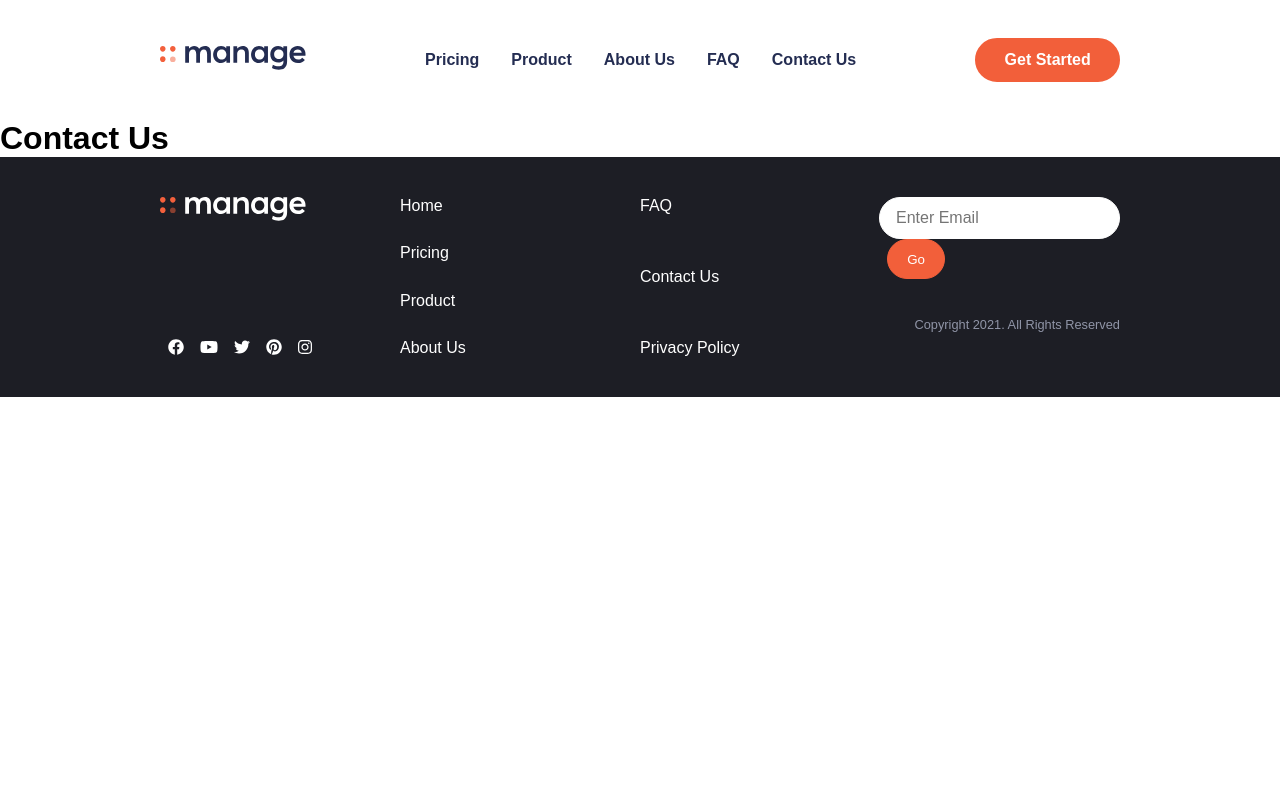
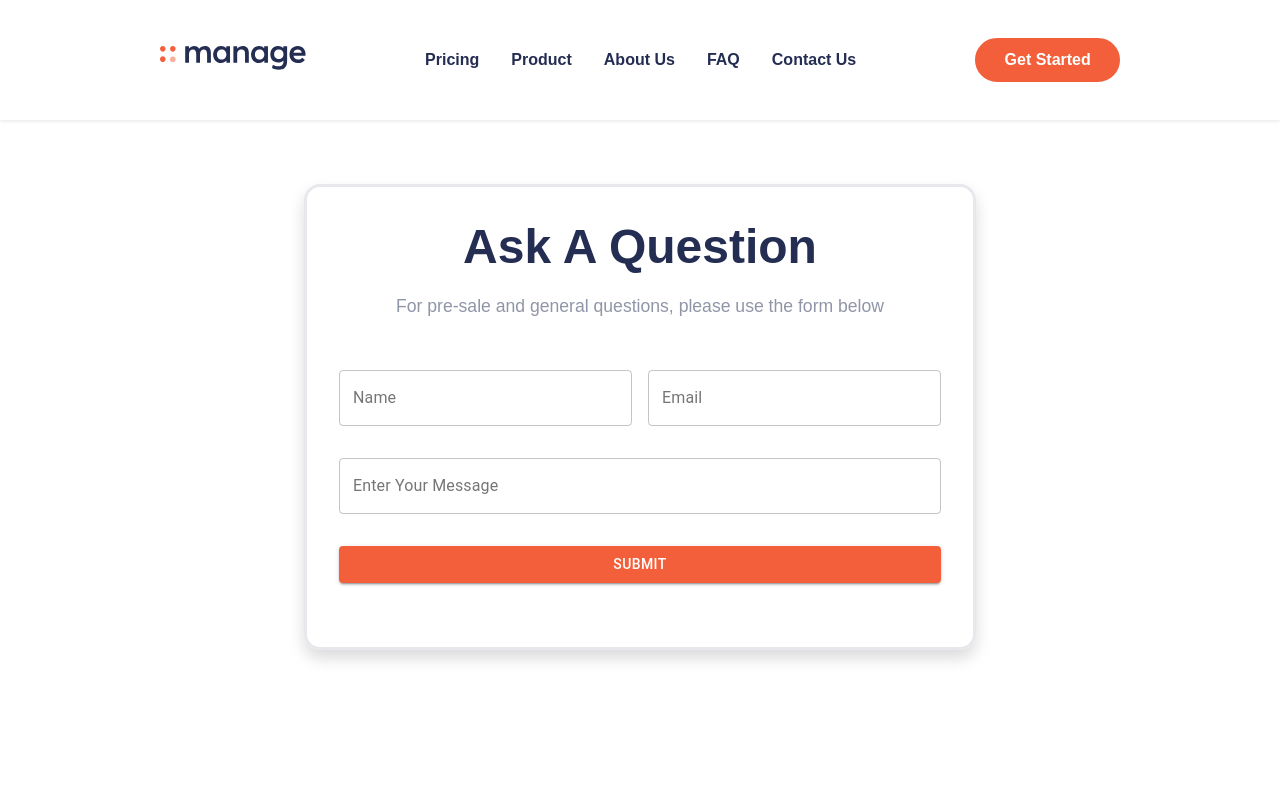
Before and after one commit to Medici305/Manage-Landing-Page, a React (Create React App) app: page /contact-us in a window 1280 px wide. Shown: the top 800 px of the page. Built offline with nearby package versions, Linux system fonts and the light colour scheme; a web font is replaced by a local one.

Commit message:
9. Contact Us desktop View.

```diff
--- a/package.json
+++ b/package.json
@@ -7,6 +7,7 @@
     "@fortawesome/free-brands-svg-icons": "^5.15.2",
     "@fortawesome/free-solid-svg-icons": "^5.15.2",
     "@fortawesome/react-fontawesome": "^0.1.14",
+    "@material-ui/core": "^4.11.2",
     "@testing-library/jest-dom": "^5.11.9",
     "@testing-library/react": "^11.2.3",
     "@testing-library/user-event": "^12.6.0",
@@ -15,6 +16,7 @@
     "react-dom": "^17.0.1",
     "react-router-dom": "^5.2.0",
     "react-scripts": "4.0.1",
+    "react-typing-animation": "^1.6.2",
     "styled-components": "^5.2.1",
     "web-vitals": "^0.2.4"
   },
--- a/src/App.js
+++ b/src/App.js
@@ -1,5 +1,6 @@
 import React from 'react';
 import GlobalStyle from './components/GlobalStyle';
+import Advert from './components/Advert';
 import Footer from './components/Footer';
 import Home from './pages/Home';
 import Nav from './components/Nav';
@@ -35,6 +36,7 @@ function App() {
           <ContactUs />
         </Route>
       </Switch>
+      <Advert />
       <Footer />
     </div>
   );
--- a/src/Styles.js
+++ b/src/Styles.js
@@ -78,7 +78,6 @@ font-weight: 700;
 export const Line = styled.div`
     height: .2rem;
     margin: 1rem 0rem;
-width: 100%;
+    width: 80rem;
     background: hsl(228, 39%, 23%);
-
 `;
--- a/src/components/BetterProduct.js
+++ b/src/components/BetterProduct.js
@@ -2,12 +2,15 @@ import React from 'react';
 import styled from 'styled-components';
 import { Button2 } from '../Styles';
 import illustration from '../images/illustration-intro.svg';
+import Typing from 'react-typing-animation';
 
 const BetterProduct = () => {
     return (
         <Product>
             <Container>
-                <h2>Bring everyone together to build better products.</h2>
+                <Typing>
+                    <h2>Bring everyone together to build better products.</h2>
+                </Typing>
                 <p>
                     Manage makes it simple for software teams
                     to plan day-to-day tasks while keeping the
@@ -26,7 +29,6 @@ const BetterProduct = () => {
 
 const Product = styled.div`
     height: 80vh;
-    background: #fff;
     padding: 4rem 10rem;
     display: flex;
 `;
--- a/src/components/Difference.js
+++ b/src/components/Difference.js
@@ -64,7 +64,6 @@ const Difference = () => {
 
 const Different = styled.div`
     height: 110vh;
-    background: #fff;
     padding: 4rem 10rem;
     display: flex;
 `;
--- a/src/components/GlobalStyle.js
+++ b/src/components/GlobalStyle.js
@@ -16,6 +16,11 @@ const GlobalStyle = createGlobalStyle`
         font-size: 1.1rem;
         padding: 1rem 0rem;
         line-height: 2rem;
+    }
+
+    h1 {
+        color: hsl(228, 39%, 23%);
+        font-size: 3rem;
     }
 
     h3 {
--- a/src/components/Nav.js
+++ b/src/components/Nav.js
@@ -42,6 +42,7 @@ const StyleNav = styled.div`
     color: #fff;
     padding: 0rem 10rem;
     background: #fff;
+    box-shadow: 0 1px 4px 0 rgba(0,0,0,.1);
     nav {
         list-style: none;
         display: flex;
--- a/src/components/Testimonials.js
+++ b/src/components/Testimonials.js
@@ -45,7 +45,6 @@ const Testimonials = () => {
 
 const Testimonial = styled.div`
     min-height: 90vh;
-    background: #fff;
     display: flex;
     flex-direction: column;
     align-items: center;
--- a/src/pages/ContactUs.js
+++ b/src/pages/ContactUs.js
@@ -1,10 +1,79 @@
 import React from 'react';
-//import styled from 'styled-components';
+import styled from 'styled-components';
+import TextField from '@material-ui/core/TextField';
+import Button from '@material-ui/core/Button';
 
 const ContactUs = () => {
     return (
-        <h1>Contact Us</h1>
+        <FormStyled>
+            <FormBox noValidate autoComplete="off">
+                <h1>Ask A Question</h1>
+                <p>For pre-sale and general questions, please use the form below</p>
+                <StyleInput>
+                    <TextField style={styleInput} id="name" label="Name" variant="outlined" />
+                    <TextField style={styleInput2} id="email" label="Email" variant="outlined" />
+                </StyleInput>
+                <TextArea
+                    id="text-area"
+                    label="Enter Your Message"
+                    multiline
+                    variant="outlined"
+                />
+                <Button style={styleButton} variant="contained">
+                    Submit
+                </Button>
+            </FormBox>
+        </FormStyled>
     )
 }
 
+const FormStyled = styled.div`
+    min-height: 90vh;
+    display: flex;
+    flex-direction: column;
+    padding: 4rem 10rem;
+    align-items: center;
+    p {
+        margin-bottom: 2rem;
+    }
+`;
+
+const FormBox = styled.div`
+    padding: 2rem;
+    text-align: center;
+    width: 70%;
+    display: flex;
+    flex-direction: column;
+    border: 3px solid  #e7e8ec;
+    border-radius: 1rem;
+    box-shadow: 0 .5rem 1rem rgba(0,0,0,.15);
+`;
+
+const StyleInput = styled.div`
+    display: flex;
+    justify-content: space-between;
+`;
+
+const TextArea = styled(TextField)`
+    margin: 10rem;
+`;
+
+const styleInput = {
+    marginRight: '.5rem',
+    marginBottom: '2rem',
+    width: '100%'
+}
+
+const styleInput2 = {
+    marginLeft: '.5rem',
+    marginBottom: '2rem',
+    width: '100%'
+}
+
+const styleButton = {
+    background: 'hsl(12, 88%, 59%)',
+    color: '#fff',
+    margin: '2rem 0rem',
+}
+
 export default ContactUs;
--- a/src/pages/Faq.js
+++ b/src/pages/Faq.js
@@ -76,10 +76,6 @@ const FaqStyle = styled.div`
     flex-direction: column;
     padding: 4rem 10rem;
     align-items: center;
-    h1 {
-        color: hsl(228, 39%, 23%);
-        font-size: 3rem;
-    }
 `;
 
 const Text = styled.p`
--- a/src/pages/Home.js
+++ b/src/pages/Home.js
@@ -1,5 +1,4 @@
 import React from 'react';
-import Advert from '../components/Advert';
 import BetterProduct from '../components/BetterProduct';
 import Difference from '../components/Difference';
 import Testimonials from '../components/Testimonials';
@@ -10,7 +9,6 @@ const Home = () => {
             <BetterProduct />
             <Difference />
             <Testimonials />
-            <Advert />
         </div>
     )
 }
--- a/src/pages/Pricing.js
+++ b/src/pages/Pricing.js
@@ -62,20 +62,18 @@ const Cards = styled.div`
     display: flex;
     justify-content: space-around;
     width: 100%;
-    margin-top: 2rem;
+    margin: 4rem 0rem 2rem 0rem;
 `;
 
 const Card = styled.div`
-    //border: 2px solid hsl(0, 0%, 98%);
     text-align: center;
     flex: 0.25;
     border-bottom-left-radius: 1rem;
     border-bottom-right-radius: 1rem;
-    //background: hsl(228, 39%, 23%);
-    //box-shadow: 0 10px 10px -5px;
     border-top-left-radius: 1rem;
     border-top-right-radius: 1rem;
-    box-shadow: 5px 5px 20px;
+    box-shadow: 0 .5rem 1rem rgba(0,0,0,.15);
+    padding-bottom: 3rem;
     h4 {
         padding: 2rem 0rem;
         font-size: 1.5rem;
```
Also changed, not shown: 2 other files (tests, documents, lock files or other folders). Lines whose indentation alone changed are shown as unchanged.
